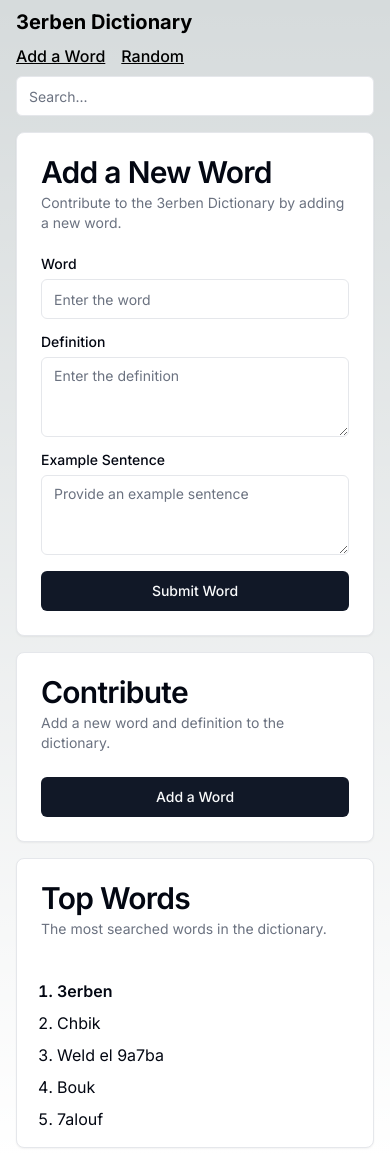
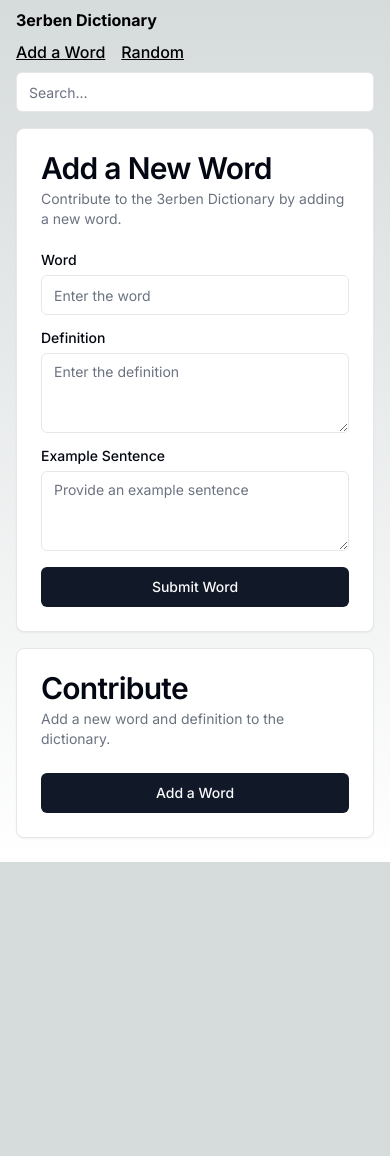
Before and after one commit to hakimelek/3erben-dictionary, a Next.js app: page /new in a window 390 px wide. After the commit the page ends 862 px from the top, so only its background shows below. Built offline with nearby package versions, Linux system fonts and the light colour scheme.

Commit message:
Fix mobile

```diff
--- a/src/app/layout.tsx
+++ b/src/app/layout.tsx
@@ -25,7 +25,7 @@ export default function RootLayout({
         >
           <header className="flex flex-col justify-center space-y-2 md:flex-row md:items-center md:space-x-4 md:space-y-0">
             <Link
-              className="flex items-center gap-2 text-xl font-bold md:text-2xl"
+              className="text-l flex items-center gap-2 font-bold md:text-3xl"
               href="/"
             >
               3erben Dictionary
--- a/src/app/words/[page]/page.js
+++ b/src/app/words/[page]/page.js
@@ -34,15 +34,17 @@ export default async function Page({ params: { page }, searchParams }) {
 
   return (
     <div className="grid gap-4 md:grid-cols-[250px_1fr] lg:grid-cols-[300px_1fr]">
-      <div className="flex flex-col gap-2">
-        <SideBar />
-      </div>
-
       <div className="flex flex-col gap-4">
         <Suspense fallback={<div>Loading...</div>}>
           {words.map((word) => {
             return <WordCard key={word.name} word={word} />;
           })}
+
+          {wordCount === 0 && (
+            <div className="p-4 pb-3.5 text-center">
+              <p>No words found</p>
+            </div>
+          )}
         </Suspense>
         <div className="flex justify-between py-2">
           {parseInt(page, 10) > 1 && (
@@ -59,6 +61,9 @@ export default async function Page({ params: { page }, searchParams }) {
           </div>
         </div>
       </div>
+      <div className="flex flex-col gap-2 md:order-first">
+        <SideBar />
+      </div>
     </div>
   );
 }
--- a/src/components/sidebar.tsx
+++ b/src/components/sidebar.tsx
@@ -24,7 +24,7 @@ const SideBar = () => {
           </Link>
         </CardContent>
       </Card>
-      <Card>
+      <Card className="hidden md:block">
         <CardHeader>
           <CardTitle>Top Words</CardTitle>
           <CardDescription>
```
